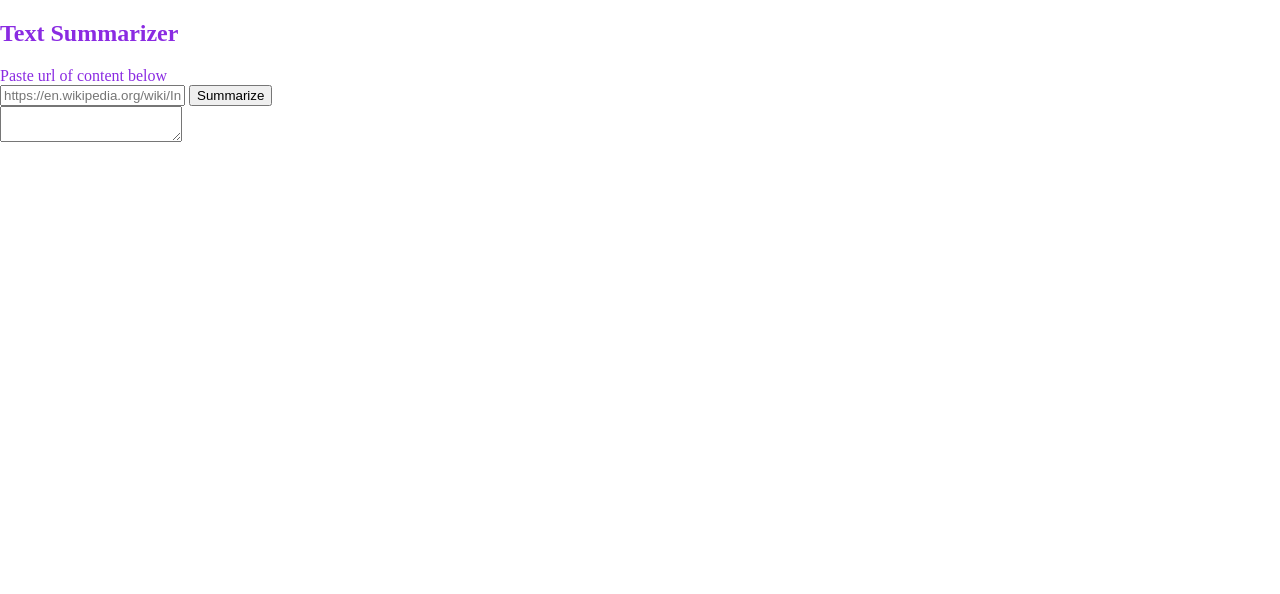
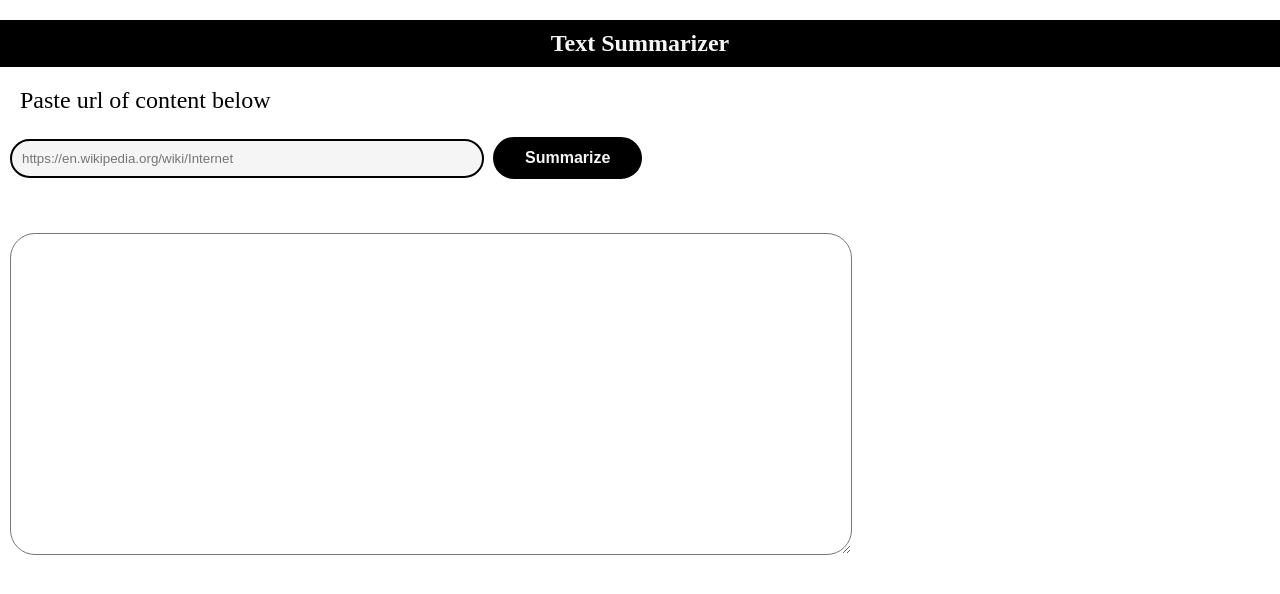
Before and after one commit to Mohit-Kundu/Text-Summarization-Web-Application, a Flask app: page / in a window 1280 px wide. Shown: the top 594 px of the page. Run offline with Flask 2, Linux system fonts and the light colour scheme.

Commit message:
Updated main.css

```diff
--- a/static/css/main.css
+++ b/static/css/main.css
@@ -1,5 +1,56 @@
+h2{
+    text-align: center;
+    padding: 10px 20px;
+    background-color: black;
+    color: whitesmoke;
+    font-family: corbel;
+    font-weight: bolder;
+}
+
+label{
+    position: relative;
+    left: 20px;
+    margin-top: 30px;
+    font-size: 1.5em;
+    font-weight: 300;
+}
+
+input{
+    position: relative;
+    left: 10px;
+    width: 450px;
+    margin: 25px 0;
+    padding: 10px 10px;
+    border:2px solid black;
+    border-radius: 30px;
+    background-color: whitesmoke;
+}
+
 body{
     margin: 0;
+
     font-family: corbel;
-    color: blueviolet;
 }
+
+button{
+    position: relative;
+    left: 15px;
+    padding: 10px;
+    border: 2px solid black;
+    border-radius: 30px;
+    padding: 10px 30px;
+    font-weight: bold;
+    font-size: 1em;
+    color: whitesmoke;
+    background-color: black;
+}
+
+textarea{
+    position: relative;
+    left: 10px;
+    width: 800px;
+    height: 300px;
+    padding: 10px 20px;
+    margin-top: 30px;
+    border-radius: 25px;
+}
```
